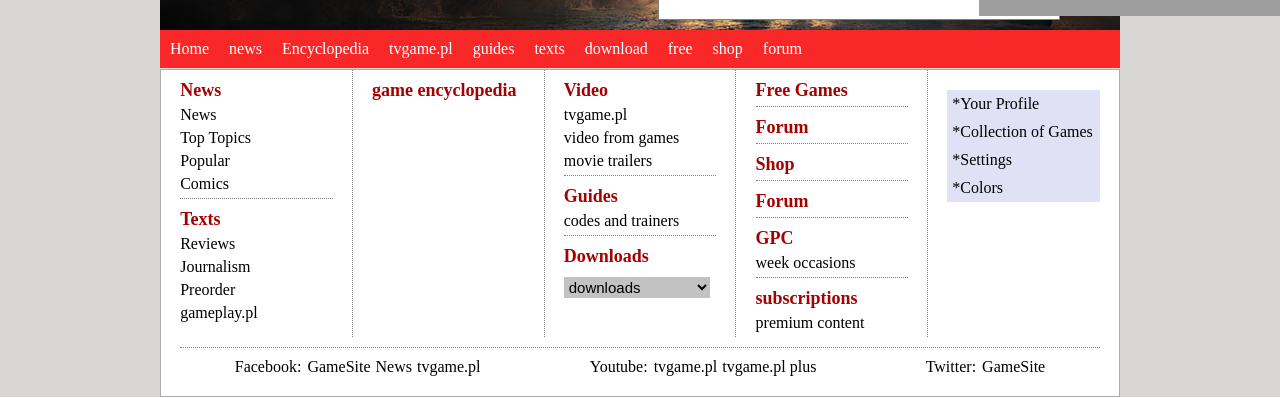
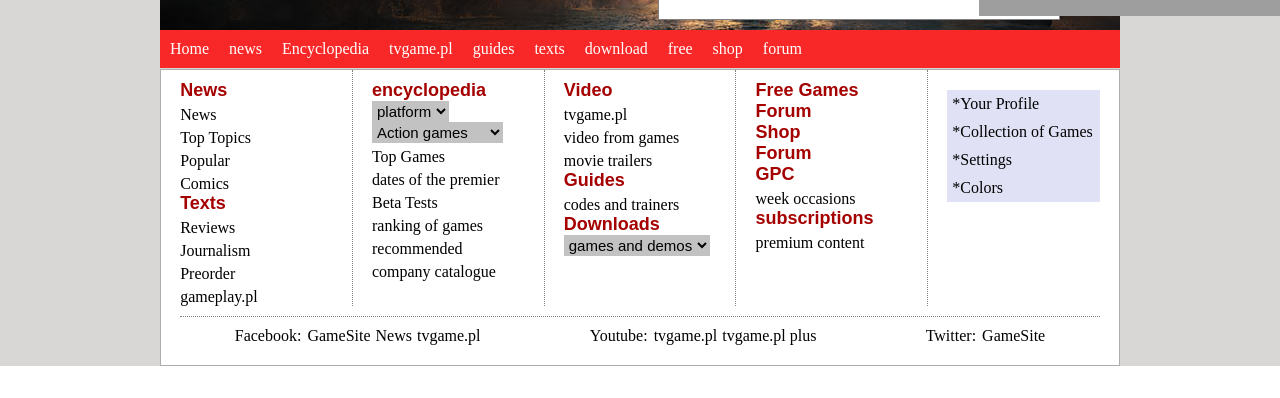
Before and after one commit to radesl/GameSite, a React app: page / in a window 1280 px wide. Shown: the part 336-734 px from the top of the page. Built offline with nearby package versions, Linux system fonts and the light colour scheme; grey boxes are pictures that could not be loaded.

Commit message:
partially change section component

```diff
--- a/src/components/Button/Button.js
+++ b/src/components/Button/Button.js
@@ -1,7 +1,10 @@
 import React from 'react'
+import './style.scss'
 
 const Button = props => {
-    const { title, handle, sectionState } = props
-    return <button onClick={handle(sectionState)}>{title}</button>
+    const { title, handle } = props
+    return <button
+        className='MobileMenuButton'
+        onClick={handle}>{title}</button>
 }
 export default Button
--- /dev/null
+++ b/src/components/Button/style.scss
@@ -0,0 +1,11 @@
+.MobileMenuButton{
+    font-size: 18px;
+    color: #a50101;
+    font-weight: 600;
+}
+@media screen and (max-width: 1023px) {
+    .MobileMenuButton {
+        color: black;
+        padding: 7px;
+    }
+}
--- a/src/components/MobileMenuBar/MobileMenuBarContainer.js
+++ b/src/components/MobileMenuBar/MobileMenuBarContainer.js
@@ -1,6 +1,6 @@
 import React from 'react'
 import MobileMenuTitle from './../MobileMenuTitle'
-import MobileMenuSection from './../MobileMenuSection'
+import MobileMenuList from './../MobileMenuList'
 import MobileMenuDropdownSection from './../MobileMenuDropdownSection'
 import PremiumInformation from './../PremiumInformation'
 import MobileMenuSocialIcons from './../MobileMenuSocialIcons'
@@ -9,6 +9,7 @@ import Login from './../Login'
 import Register from './../Register'
 import SocialMediaButtons from './../SocialMediaButtons'
 import Search from './../Search'
+import MobileMenuSection from './../MobileMenuSection'
 import './style.scss'
 
 class MobileMenuBarContainer extends React.PureComponent {
@@ -19,7 +20,7 @@ class MobileMenuBarContainer extends React.PureComponent {
             menuSections: {
                 openMobileSectionNews: false,
                 openMobileSectionTexts: false,
-                openMobileSectionEncyclopedia: true,
+                openMobileSectionEncyclopedia: false,
                 openMobileSectionVideo: true,
                 openMobileSectionGuides: true,
                 openMobileSectionDownloads: true,
@@ -82,7 +83,7 @@ class MobileMenuBarContainer extends React.PureComponent {
                 <div className='MobileMenuBarContainer__menuPart'>
                     <div className='MobileMenuBarContainer__menuPart__navPart'>
                         <div className='MobileMenuBarContainer__menuPart__navPart__column'>
-                            <div className={`MobileMenuBarContainer__menuPart__navPart__column__section
+                            {/* <div className={`MobileMenuBarContainer__menuPart__navPart__column__section
                         MobileMenuBarContainer__menuPart__navPart__column__section--underline`}>
                                 {isMobile
                                     ? <Button
@@ -94,11 +95,14 @@ class MobileMenuBarContainer extends React.PureComponent {
                                 <div className={openMobileSectionNews
                                     ? 'MobileMenuBarContainer__menuPart__navPart__column__section--visibility'
                                     : ''}>
-                                    <MobileMenuSection
+                                    <MobileMenuList
                                         topics={['News', 'Top Topics', 'Popular', 'Comics']} />
                                 </div>
-                            </div>
-                            <div className='MobileMenuBarContainer__menuPart__navPart__column__section'>
+                            </div> */}
+                            <MobileMenuSection
+                                title={'News'}
+                                topics={['News', 'Top Topics', 'Popular', 'Comics']} />
+                            {/* <div className='MobileMenuBarContainer__menuPart__navPart__column__section'>
                                 {isMobile
                                     ? <button onClick={this.toogleDisplayOfMobileSectionTexts}
                                         className='MobileMenuBarContainer__menuPart__navPart__column__section__mobileButton'>
@@ -109,13 +113,16 @@ class MobileMenuBarContainer extends React.PureComponent {
                                 <div className={openMobileSectionTexts
                                     ? 'MobileMenuBarContainer__menuPart__navPart__column__section--visibility'
                                     : ''}>
-                                    <MobileMenuSection
+                                    <MobileMenuList
                                         topics={['Reviews', 'Journalism', 'Preorder', 'gameplay.pl']} />
                                 </div>
-                            </div>
+                            </div> */}
+                            <MobileMenuSection
+                                title={'Texts'}
+                                topics={['Reviews', 'Journalism', 'Preorder', 'gameplay.pl']} />
                         </div>
                         <div className='MobileMenuBarContainer__menuPart__navPart__column'>
-                            <div className='MobileMenuBarContainer__menuPart__navPart__column__section'>
+                            {/* <div className='MobileMenuBarContainer__menuPart__navPart__column__section'>
                                 {isMobile
                                     ? <button onClick={this.toogleDisplayOfMobileSectionEncyclopedia}
                                         className='MobileMenuBarContainer__menuPart__navPart__column__section__mobileButton'>
@@ -136,14 +143,23 @@ class MobileMenuBarContainer extends React.PureComponent {
                                                 'Sports', 'arcade', 'Fighting games', 'Racing games', 'simulations',
                                                 'Logic games']} />
                                     </div>
-                                    <MobileMenuSection
+                                    <MobileMenuList
                                         topics={['Top Games', 'dates of the premier', 'Beta Tests', 'ranking of games',
                                             'recommended', 'company catalogue']} />
                                 </div>
-                            </div>
+                            </div> */}
+                            <MobileMenuSection
+                                title={'encyclopedia'}
+                                topics={['Top Games', 'dates of the premier', 'Beta Tests', 'ranking of games',
+                                    'recommended', 'company catalogue']}
+                                dropdown={[['platform', 'PC', 'PS4', 'PS3', 'XONE', 'X360', 'Switch', 'AND', 'IOS'],
+                                ['Action games', 'RPG', 'MMO games', 'Strategic games', 'Adventure',
+                                    'Sports', 'arcade', 'Fighting games', 'Racing games', 'simulations',
+                                    'Logic games']]}
+                            />
                         </div>
                         <div className='MobileMenuBarContainer__menuPart__navPart__column'>
-                            <div className={`MobileMenuBarContainer__menuPart__navPart__column__section
+                            {/* <div className={`MobileMenuBarContainer__menuPart__navPart__column__section
                         MobileMenuBarContainer__menuPart__navPart__column__section--underline`}>
                                 {isMobile
                                     ? <button className='MobileMenuBarContainer__menuPart__navPart__column__section__mobileButton'>
@@ -151,9 +167,12 @@ class MobileMenuBarContainer extends React.PureComponent {
                                     </button>
                                     : <MobileMenuTitle title={'Video'} />
                                 }
-                                <MobileMenuSection topics={['tvgame.pl', 'video from games', 'movie trailers']} />
-                            </div>
-                            <div className={`MobileMenuBarContainer__menuPart__navPart__column__section
+                                <MobileMenuList topics={['tvgame.pl', 'video from games', 'movie trailers']} />
+                            </div> */}
+                            <MobileMenuSection
+                                title={'Video'}
+                                topics={['tvgame.pl', 'video from games', 'movie trailers']} />
+                            {/* <div className={`MobileMenuBarContainer__menuPart__navPart__column__section
                         MobileMenuBarContainer__menuPart__navPart__column__section--underline`}>
                                 {isMobile
                                     ? <button className='MobileMenuBarContainer__menuPart__navPart__column__section__mobileButton'>
@@ -161,9 +180,12 @@ class MobileMenuBarContainer extends React.PureComponent {
                                     </button>
                                     : <MobileMenuTitle title={'Guides'} />
                                 }
-                                <MobileMenuSection topics={['codes and trainers']} />
-                            </div>
-                            <div className='MobileMenuBarContainer__menuPart__navPart__column__section'>
+                                <MobileMenuList topics={['codes and trainers']} />
+                            </div> */}
+                            <MobileMenuSection
+                                title={'Guides'}
+                                topics={['codes and trainers']} />
+                            {/* <div className='MobileMenuBarContainer__menuPart__navPart__column__section'>
                                 {isMobile
                                     ? <button className='MobileMenuBarContainer__menuPart__navPart__column__section__mobileButton'>
                                         <MobileMenuTitle title={'Downloads'} />
@@ -175,10 +197,14 @@ class MobileMenuBarContainer extends React.PureComponent {
                                         dropdown={['games and demos', 'Mods', 'updates', 'programs',
                                             'wallpaper']} />
                                 </div>
-                            </div>
+                            </div> */}
+                            <MobileMenuSection
+                                title={'Downloads'}
+                                dropdown={[['games and demos', 'Mods', 'updates', 'programs',
+                                    'wallpaper']]} />
                         </div>
                         <div className='MobileMenuBarContainer__menuPart__navPart__column'>
-                            <div className={`MobileMenuBarContainer__menuPart__navPart__column__section
+                            {/* <div className={`MobileMenuBarContainer__menuPart__navPart__column__section
                         MobileMenuBarContainer__menuPart__navPart__column__section--underline`}>
                                 {isMobile
                                     ? <button className='MobileMenuBarContainer__menuPart__navPart__column__section__mobileButton'>
@@ -186,8 +212,9 @@ class MobileMenuBarContainer extends React.PureComponent {
                                     </button>
                                     : <MobileMenuTitle title={'Free Games'} />
                                 }
-                            </div>
-                            <div className={`MobileMenuBarContainer__menuPart__navPart__column__section
+                            </div> */}
+                            <MobileMenuSection title={'Free Games'} />
+                            {/* <div className={`MobileMenuBarContainer__menuPart__navPart__column__section
                         MobileMenuBarContainer__menuPart__navPart__column__section--underline`}>
                                 {isMobile
                                     ? <button className='MobileMenuBarContainer__menuPart__navPart__column__section__mobileButton'>
@@ -195,8 +222,9 @@ class MobileMenuBarContainer extends React.PureComponent {
                                     </button>
                                     : <MobileMenuTitle title={'Forum'} />
                                 }
-                            </div>
-                            <div className={`MobileMenuBarContainer__menuPart__navPart__column__section
+                            </div> */}
+                            <MobileMenuSection title={'Forum'} />
+                            {/* <div className={`MobileMenuBarContainer__menuPart__navPart__column__section
                         MobileMenuBarContainer__menuPart__navPart__column__section--underline`}>
                                 {isMobile
                                     ? <button className='MobileMenuBarContainer__menuPart__navPart__column__section__mobileButton'>
@@ -204,8 +232,9 @@ class MobileMenuBarContainer extends React.PureComponent {
                                     </button>
                                     : <MobileMenuTitle title={'Shop'} />
                                 }
-                            </div>
-                            <div className={`MobileMenuBarContainer__menuPart__navPart__column__section
+                            </div> */}
+                            <MobileMenuSection title={'Shop'} />
+                            {/* <div className={`MobileMenuBarContainer__menuPart__navPart__column__section
                         MobileMenuBarContainer__menuPart__navPart__column__section--underline`}>
                                 {isMobile
                                     ? <button className='MobileMenuBarContainer__menuPart__navPart__column__section__mobileButton'>
@@ -213,8 +242,9 @@ class MobileMenuBarContainer extends React.PureComponent {
                                     </button>
                                     : <MobileMenuTitle title={'Forum'} />
                                 }
-                            </div>
-                            <div className={`MobileMenuBarContainer__menuPart__navPart__column__section
+                            </div> */}
+                            <MobileMenuSection title={'Forum'} />
+                            {/* <div className={`MobileMenuBarContainer__menuPart__navPart__column__section
                         MobileMenuBarContainer__menuPart__navPart__column__section--underline`}>
                                 {isMobile
                                     ? <button className='MobileMenuBarContainer__menuPart__navPart__column__section__mobileButton'>
@@ -222,17 +252,23 @@ class MobileMenuBarContainer extends React.PureComponent {
                                     </button>
                                     : <MobileMenuTitle title={'GPC'} />
                                 }
-                                <MobileMenuSection topics={['week occasions']} />
-                            </div>
-                            <div>
+                                <MobileMenuList topics={['week occasions']} />
+                            </div> */}
+                            <MobileMenuSection
+                                title={'GPC'}
+                                topics={['week occasions']} />
+                            {/* <div>
                                 {isMobile
                                     ? <button className='MobileMenuBarContainer__menuPart__navPart__column__section__mobileButton'>
                                         <MobileMenuTitle title={'subscriptions'} />
                                     </button>
                                     : <MobileMenuTitle title={'subscriptions'} />
                                 }
-                                <MobileMenuSection topics={['premium content']} />
-                            </div>
+                                <MobileMenuList topics={['premium content']} />
+                            </div> */}
+                            <MobileMenuSection
+                                title={'subscriptions'}
+                                topics={['premium content']} />
                         </div>
                         <div className='MobileMenuBarContainer__menuPart__navPart__column'>
                             <div className={isMobile
--- a/src/components/MobileMenuDropdownSection/MobileMenuDropdownSectionContainer.js
+++ b/src/components/MobileMenuDropdownSection/MobileMenuDropdownSectionContainer.js
@@ -5,7 +5,6 @@ import './style.scss'
 class MobileMenuDropdownContainer extends React.Component {
     constructor() {
         super()
-        this.showDropdown = this.showDropdown.bind(this)
         this.createDropdownList = this.createDropdownList.bind(this)
     }
     createDropdownList() {
@@ -15,20 +14,13 @@ class MobileMenuDropdownContainer extends React.Component {
         })
 
     }
-    showDropdown() {
-        const { dropdownTitle } = this.props
+    render() {
         const createDropdownList = this.createDropdownList()
         return (
-            <select>
-                <option value=''>{dropdownTitle}</option>
-                {createDropdownList}
-            </select>)
-    }
-    render() {
-        const showDropdown = this.showDropdown()
-        return (
             <div className='MobileMenuDropdownContainer'>
-                {showDropdown}
+                <select>
+                    {createDropdownList}
+                </select>
             </div>
         )
     }
--- /dev/null
+++ b/src/components/MobileMenuList/MobileMenuList.js
@@ -0,0 +1,12 @@
+import React from 'react'
+import './style.scss'
+
+const MobileMenuList = props => {
+    const { topic } = props
+    return (
+        <div className='MobileMenuList'>
+            <a>{topic}</a>
+        </div>
+    )
+}
+export default MobileMenuList
--- /dev/null
+++ b/src/components/MobileMenuList/MobileMenuListContainer.js
@@ -0,0 +1,24 @@
+import React from 'react'
+import MobileMenuList from './MobileMenuList'
+
+class MobileMenuListContainer extends React.Component {
+    constructor() {
+        super()
+        this.showTopics = this.showTopics.bind(this)
+    }
+    showTopics() {
+        const { topics } = this.props
+        return topics && topics.map((topic, id) => {
+            return <MobileMenuList topic={topic} key={id} />
+        })
+    }
+    render() {
+        const showTopics = this.showTopics()
+        return (
+            <div className='MobileMenuListContainer'>
+                {showTopics}
+            </div>
+        )
+    }
+}
+export default MobileMenuListContainer
--- /dev/null
+++ b/src/components/MobileMenuList/index.js
@@ -0,0 +1 @@
+export { default } from './MobileMenuListContainer'
--- a/src/components/MobileMenuSection/style.scss
+++ b/src/components/MobileMenuList/style.scss
@@ -1,8 +1,8 @@
-.MobileMenuSection {
+.MobileMenuList {
     padding-top: 5px;
 }
 @media screen and (max-width: 1023px) {
-    .MobileMenuSection {
+    .MobileMenuList {
         padding-left: 30px;
         padding-bottom: 10px;
         padding-top: 10px;
--- a/src/components/MobileMenuSection/MobileMenuSection.js
+++ b/src/components/MobileMenuSection/MobileMenuSection.js
@@ -1,11 +1,14 @@
 import React from 'react'
-import './style.scss'
+import MobileMenuTitle from './../MobileMenuTitle'
+import Button from './../Button'
 
 const MobileMenuSection = props => {
-    const { topic } = props
+    const { toogleSection, isOpen, title, showTopicsList, showDropdownList } = props
     return (
         <div className='MobileMenuSection'>
-            <a>{topic}</a>
+            <Button handle={toogleSection} title={title} />
+            {showDropdownList}
+            {showTopicsList}
         </div>
     )
 }
--- a/src/components/MobileMenuSection/MobileMenuSectionContainer.js
+++ b/src/components/MobileMenuSection/MobileMenuSectionContainer.js
@@ -1,23 +1,47 @@
 import React from 'react'
 import MobileMenuSection from './MobileMenuSection'
+import MobileMenuList from './../MobileMenuList'
+import MobileMenuDropdownSection from './../MobileMenuDropdownSection'
 
-class MobileMenuSectionContainer extends React.Component {
+class MobileMenuSectionContainer extends React.PureComponent {
     constructor() {
         super()
-        this.showTopics = this.showTopics.bind(this)
+        this.state = {
+            isOpen: false
+        }
+        this.toogleSection = this.toogleSection.bind(this)
+        this.showTopicsList = this.showTopicsList.bind(this)
+        this.showDropdownList = this.showDropdownList.bind(this)
     }
-    showTopics() {
+    toogleSection() {
+        const { isOpen } = this.state
+        this.setState({
+            isOpen: !isOpen
+        })
+    }
+    showTopicsList() {
         const { topics } = this.props
-        return topics && topics.map((topic, id) => {
-            return <MobileMenuSection topic={topic} key={id} />
+        return topics && <MobileMenuList topics={topics} />
+    }
+    showDropdownList() {
+        const { dropdown } = this.props
+        return dropdown && dropdown.map((list, index) => {
+            return <MobileMenuDropdownSection dropdown={list} key={index} />
         })
     }
     render() {
-        const showTopics = this.showTopics()
+        const { isOpen } = this.state
+        const { title, topics } = this.props
+        const showTopicsList = this.showTopicsList()
+        const showDropdownList = this.showDropdownList()
+        console.log(isOpen, title)
         return (
-            <div className='MobileMenuSectionContainer'>
-                {showTopics}
-            </div>
+            <MobileMenuSection
+                toogleSection={this.toogleSection}
+                isOpen={isOpen}
+                title={title}
+                showTopicsList={showTopicsList}
+                showDropdownList={showDropdownList} />
         )
     }
 }
```
